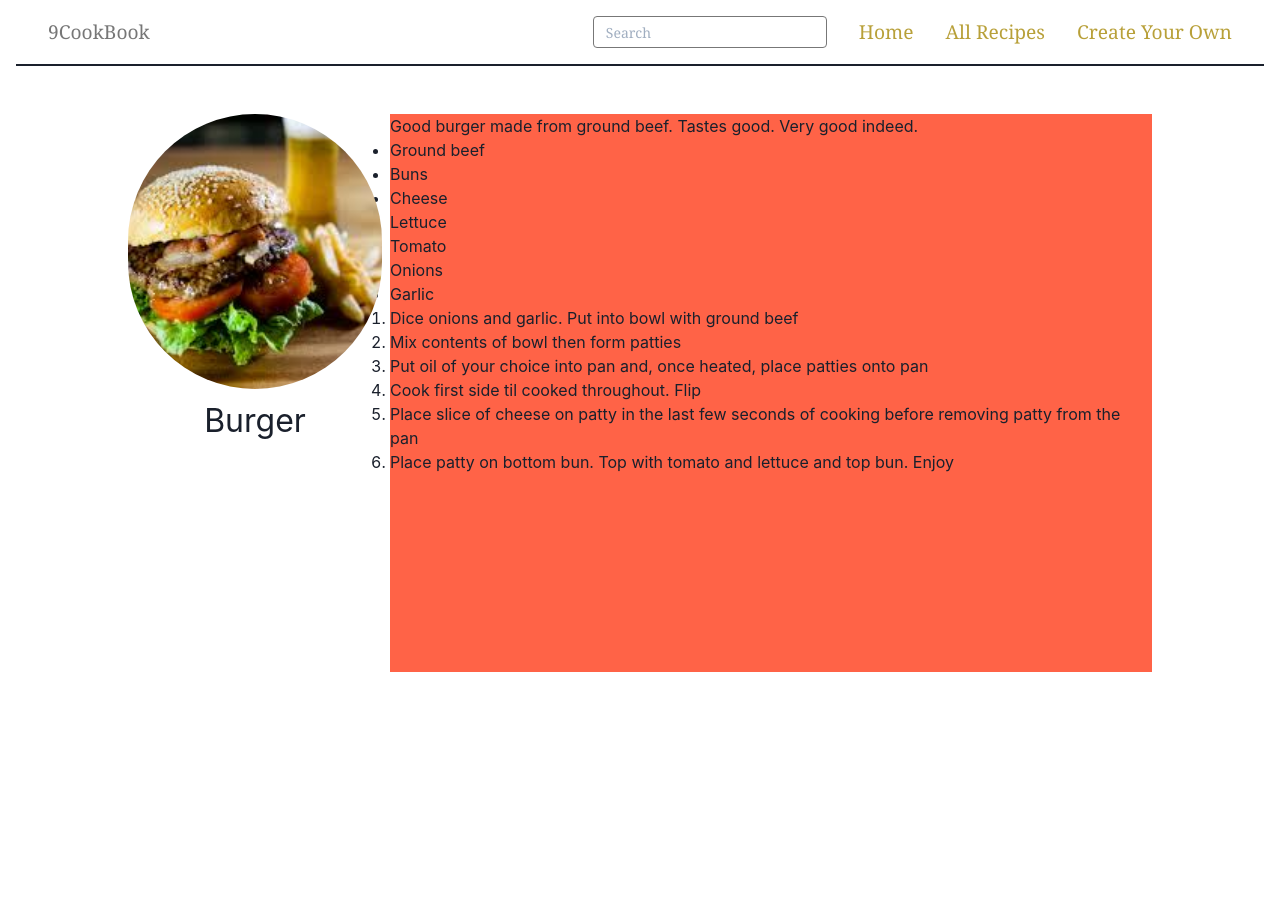
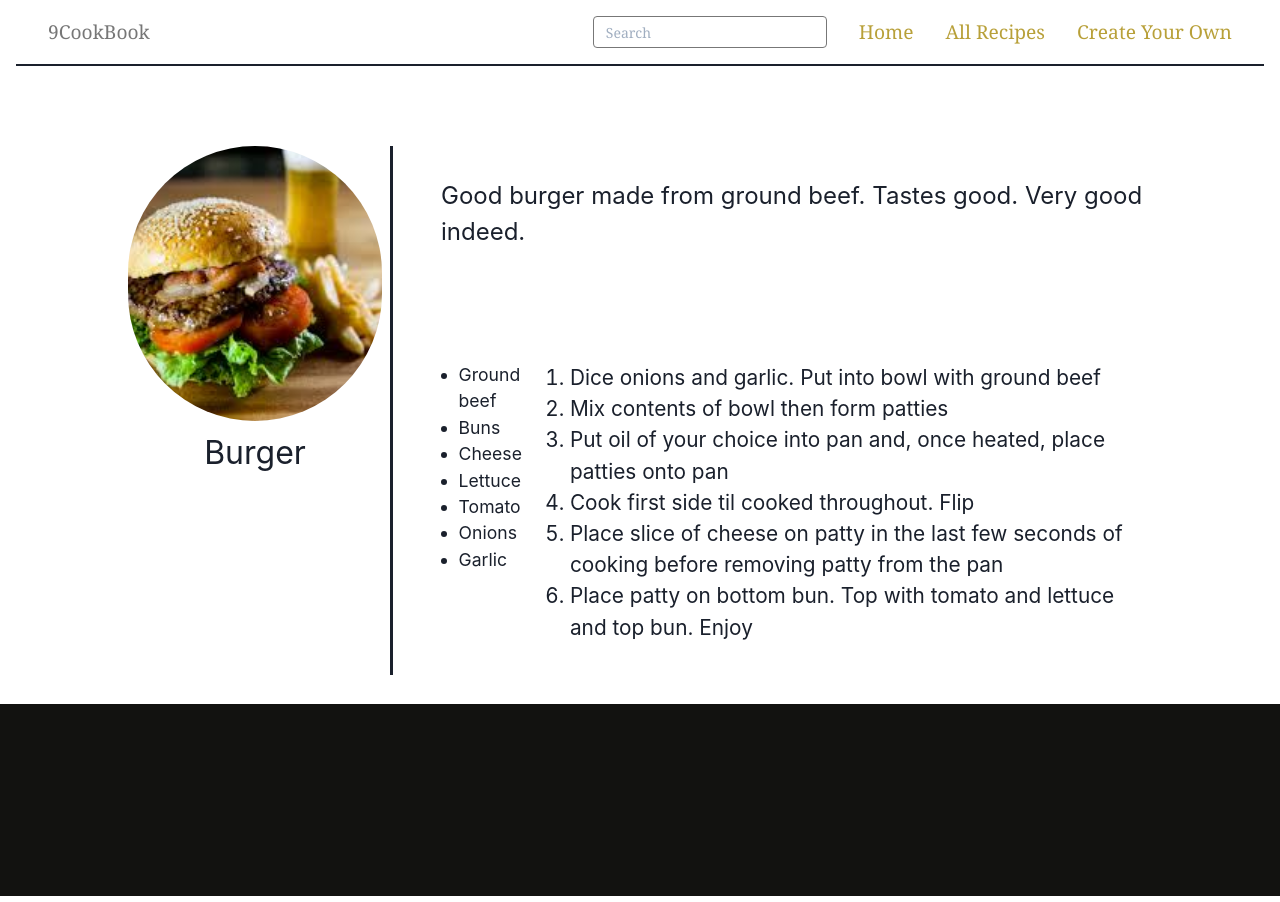
Before and after one commit to AD-Blue/cookbook, a React (Create React App) app in the folder cookbook/: page /1 in a window 1280 px wide. Before the commit the page ends 800 px from the top, so only its background shows below. Built offline with nearby package versions, Linux system fonts and the light colour scheme.

Commit message:
First draft of recipe text layout. Created and styled footer component

```diff
--- a/cookbook/src/App.js
+++ b/cookbook/src/App.js
@@ -1,7 +1,8 @@
 import React from 'react'
 import Navbar from './components/Navbar';
 import Recipe from './components/recipe/Recipe';
-import { Center } from "@chakra-ui/react"
+import { Center } from "@chakra-ui/react";
+import Footer from './components/Footer';
 
 export default function App() {
     return (
@@ -10,6 +11,7 @@ export default function App() {
             <Center>
                 <Recipe />
             </Center>
+            <Footer />
         </div>
     )
 }
--- /dev/null
+++ b/cookbook/src/components/Footer.js
@@ -0,0 +1,9 @@
+import React from 'react'
+import { Box, Text } from '@chakra-ui/react';
+
+export default function Footer() {
+    return (
+        <Box d="inline-block" w="100%" h={48} bg="#121210">
+        </Box>
+    )
+}
--- a/cookbook/src/components/Navbar.js
+++ b/cookbook/src/components/Navbar.js
@@ -15,7 +15,7 @@ export default function Navbar() {
             ml="1rem"
             mr="1rem"
             borderBottomWidth="2px"
-            mb="3rem"
+            mb="5rem"
         >
             <Text color="#777" ml="2rem">9CookBook</Text>
             <Spacer />
--- a/cookbook/src/components/recipe/Recipe.js
+++ b/cookbook/src/components/recipe/Recipe.js
@@ -23,7 +23,7 @@ export default function Recipe() {
                 />
             </GridItem>
 
-            <GridItem rowSpan={2} bg="tomato">
+            <GridItem rowSpan={2}>
                 <RecipeText />
             </GridItem>
 
--- a/cookbook/src/components/recipe/RecipeText.js
+++ b/cookbook/src/components/recipe/RecipeText.js
@@ -1,28 +1,32 @@
 import React from 'react';
+import { Flex, Spacer, Input, Link, Box, Text, UnorderedList, OrderedList, ListItem } from "@chakra-ui/react";
 
 export default function RecipeText() {
     return (
-        <div>
-            Good burger made from ground beef. Tastes good. Very good indeed.
-            <div>
-                <ul>
-                    <li>Ground beef</li>
-                    <li>Buns</li>
-                    <li>Cheese</li>
-                    <li>Lettuce</li>
-                    <li>Tomato</li>
-                    <li>Onions</li>
-                    <li>Garlic</li>
-                </ul>
-                <ol>
-                    <li>Dice onions and garlic. Put into bowl with ground beef</li>
-                    <li>Mix contents of bowl then form patties</li>
-                    <li>Put oil of your choice into pan and, once heated, place patties onto pan</li>
-                    <li>Cook first side til cooked throughout. Flip</li>
-                    <li>Place slice of cheese on patty in the last few seconds of cooking before removing patty from the pan</li>
-                    <li>Place patty on bottom bun. Top with tomato and lettuce and top bun. Enjoy</li>
-                </ol>
-            </div>
-        </div>
+        <Flex direction="column" borderLeft="solid" pt="2rem" pb="2rem">
+            <Text fontSize="1.5rem" pl="3rem">
+                Good burger made from ground beef. Tastes good. Very good indeed.
+            </Text>
+
+            <Flex direction="row" mt="7rem" justifyContent="space-around" pl="3rem">
+                <UnorderedList fontSize="1.1rem">
+                    <ListItem>Ground beef</ListItem>
+                    <ListItem>Buns</ListItem>
+                    <ListItem>Cheese</ListItem>
+                    <ListItem>Lettuce</ListItem>
+                    <ListItem>Tomato</ListItem>
+                    <ListItem>Onions</ListItem>
+                    <ListItem>Garlic</ListItem>
+                </UnorderedList>
+                <OrderedList fontSize="1.3rem" ml="3rem">
+                    <ListItem>Dice onions and garlic. Put into bowl with ground beef</ListItem>
+                    <ListItem>Mix contents of bowl then form patties</ListItem>
+                    <ListItem>Put oil of your choice into pan and, once heated, place patties onto pan</ListItem>
+                    <ListItem>Cook first side til cooked throughout. Flip</ListItem>
+                    <ListItem>Place slice of cheese on patty in the last few seconds of cooking before removing patty from the pan</ListItem>
+                    <ListItem>Place patty on bottom bun. Top with tomato and lettuce and top bun. Enjoy</ListItem>
+                </OrderedList>
+            </Flex>
+        </Flex>
     )
 }
```
Also changed, not shown: 1 other file (tests, documents, lock files or other folders).
